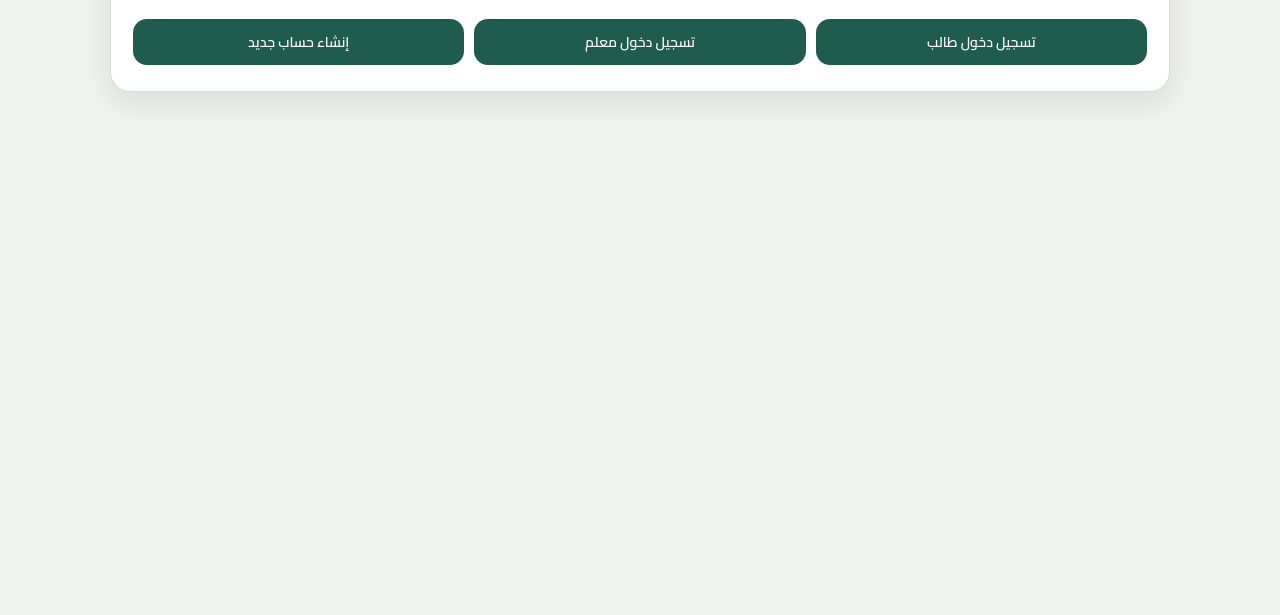
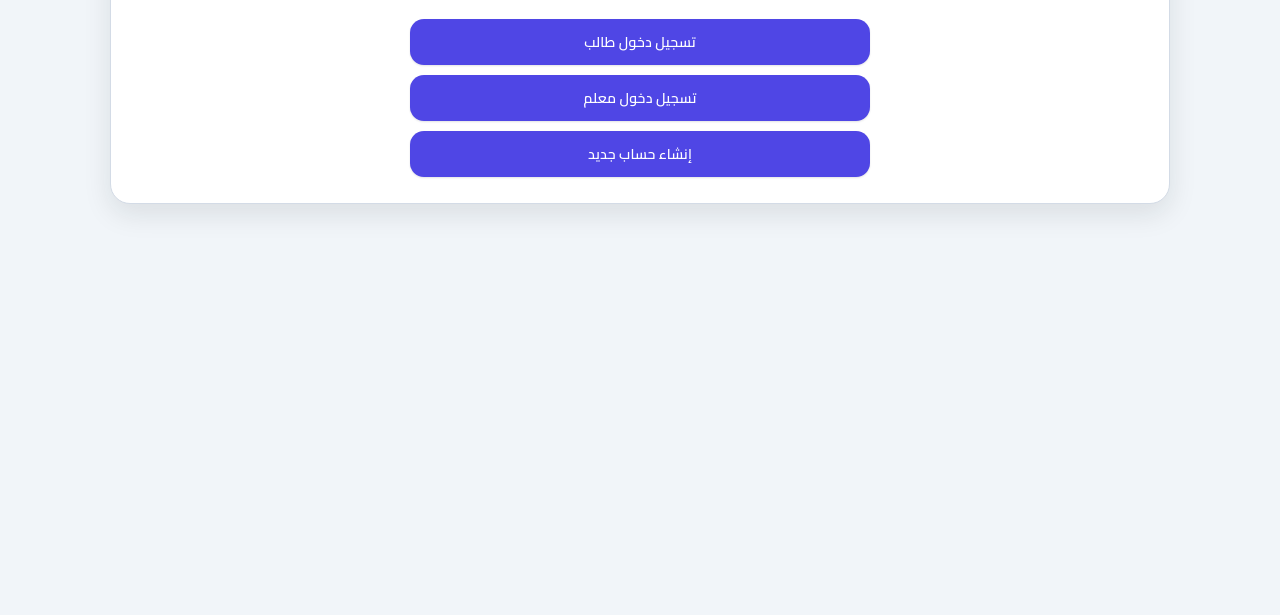
Before and after one commit to samuelayman/project1, a plain HTML site: page index.html in a window 1280 px wide. Shown: the part 185-800 px from the top of the page. Drawn offline with nearby package versions, Linux system fonts and the light colour scheme; no server answers.

Commit message:
Add files via upload

```diff
--- a/style.css
+++ b/style.css
@@ -4,31 +4,31 @@
    ========================================================= */
 
 :root {
-  --ink: #16221D;
-  --ink-soft: #55645C;
-  --paper: #EFF3EF;
+  --ink: #0F172A;
+  --ink-soft: #64748B;
+  --paper: #F1F5F9;
   --surface: #FFFFFF;
-  --surface-2: #E6ECE7;
-  --surface-3: #D3DED6;
+  --surface-2: #E8EDF4;
+  --surface-3: #D3DBE6;
 
-  --primary: #1F5C4E;
-  --primary-dark: #143F35;
-  --primary-tint: #E1EEE9;
+  --primary: #4F46E5;
+  --primary-dark: #4338CA;
+  --primary-tint: #EEF2FF;
 
-  --accent: #C97A2B;
-  --accent-tint: #F7E8D6;
+  --accent: #F59E0B;
+  --accent-tint: #FEF3C7;
 
-  --danger: #B3492F;
-  --danger-tint: #F5DED7;
+  --danger: #EF4444;
+  --danger-tint: #FEE2E2;
 
-  --warning: #C97A2B;
-  --warning-tint: #F7E8D6;
+  --warning: #F59E0B;
+  --warning-tint: #FEF3C7;
 
-  --info: #2B6E85;
-  --info-tint: #DCEBEF;
+  --info: #0EA5E9;
+  --info-tint: #E0F2FE;
 
-  --success: #1F5C4E;
-  --success-tint: #E1EEE9;
+  --success: #10B981;
+  --success-tint: #D1FAE5;
 
   --radius-sm: 8px;
   --radius-md: 14px;
@@ -40,40 +40,40 @@
   --font: "Cairo", "Segoe UI", "Tahoma", "Noto Sans Arabic", "Noto Kufi Arabic", sans-serif;
 
   /* ألوان نصوص رسائل النجاح/الخطأ (تتبدّل في الوضع الليلي لتباين أوضح) */
-  --msg-success-text: #15503F;
-  --msg-error-text: #7A2F1C;
+  --msg-success-text: #065F46;
+  --msg-error-text: #991B1B;
 }
 
 /* الوضع الليلي (Dark Mode) */
 body.dark-mode {
-  --ink: #E8EDEB;
-  --ink-soft: #A8B5AF;
-  --paper: #0D1419;
-  --surface: #1A2127;
-  --surface-2: #252D35;
-  --surface-3: #3A4450;
+  --ink: #E2E8F0;
+  --ink-soft: #94A3B8;
+  --paper: #0B1120;
+  --surface: #1E293B;
+  --surface-2: #273449;
+  --surface-3: #3A4A63;
 
-  --primary: #2D8B7A;
-  --primary-dark: #1F5C4E;
-  --primary-tint: #1A3A31;
+  --primary: #818CF8;
+  --primary-dark: #6366F1;
+  --primary-tint: #312E81;
 
-  --accent: #E8934D;
-  --accent-tint: #3D2815;
+  --accent: #FBBF24;
+  --accent-tint: #3B2F0B;
 
-  --danger: #E8725F;
-  --danger-tint: #4A2418;
+  --danger: #F87171;
+  --danger-tint: #4C1D1D;
 
-  --warning: #E8934D;
-  --warning-tint: #3D2815;
+  --warning: #FBBF24;
+  --warning-tint: #3B2F0B;
 
-  --info: #4BA5C9;
-  --info-tint: #1E3A48;
+  --info: #38BDF8;
+  --info-tint: #0B3A52;
 
-  --success: #2D8B7A;
-  --success-tint: #1A3A31;
+  --success: #34D399;
+  --success-tint: #06362A;
 
-  --msg-success-text: #93E8D3;
-  --msg-error-text: #F4B3A3;
+  --msg-success-text: #6EE7B7;
+  --msg-error-text: #FCA5A5;
 }
 
 * {
@@ -216,11 +216,14 @@ button {
   background: var(--primary);
   color: #ffffff;
   font-weight: 600;
+  box-shadow: 0 1px 2px rgba(15, 23, 42, 0.12);
+  letter-spacing: 0.2px;
 }
 
 button:hover {
   background: var(--primary-dark);
   transform: translateY(-1px);
+  box-shadow: 0 4px 12px rgba(15, 23, 42, 0.16);
 }
 
 button:active { transform: translateY(0); }
@@ -239,16 +242,16 @@ button:focus-visible {
 .secondary-btn:hover { background: var(--surface-2); color: var(--ink); }
 
 .delete-btn { background: var(--danger) !important; }
-.delete-btn:hover { background: #8f3922 !important; }
+.delete-btn:hover { background: #DC2626 !important; }
 
 .paid-btn { background: var(--success) !important; }
 .paid-btn:hover { background: var(--primary-dark) !important; }
 
 .unpaid-btn { background: var(--warning) !important; color: #2A1A0A !important; }
-.unpaid-btn:hover { background: #a8631f !important; }
+.unpaid-btn:hover { background: #D97706 !important; }
 
 .toggle-payment-btn { background: var(--info) !important; }
-.toggle-payment-btn:hover { background: #1f5261 !important; }
+.toggle-payment-btn:hover { background: #0284C7 !important; }
 
 .generate-btn {
   padding: 8px 12px;
@@ -257,24 +260,27 @@ button:focus-visible {
   white-space: nowrap;
   background: var(--accent);
 }
-.generate-btn:hover { background: #a8631f; }
+.generate-btn:hover { background: #D97706; }
 
 .month-btn { background: var(--accent); }
-.month-btn:hover { background: #a8631f; }
+.month-btn:hover { background: #D97706; }
 
 /* ---------- قوائم الأزرار: شبكة تتمدد على اللابتوب ---------- */
 .menu-buttons,
 .dashboard-buttons {
-  display: grid;
-  grid-template-columns: repeat(auto-fit, minmax(170px, 1fr));
+  display: flex;
+  flex-direction: column;
   gap: 10px;
+  max-width: 460px;
+  margin: 0 auto;
 }
 
 .class-selection {
-  display: grid;
-  grid-template-columns: repeat(auto-fit, minmax(170px, 1fr));
+  display: flex;
+  flex-direction: column;
   gap: 10px;
-  margin-bottom: 18px;
+  margin: 0 auto 18px;
+  max-width: 460px;
 }
 
 .search-container {
@@ -397,10 +403,11 @@ textarea { min-height: 80px; resize: vertical; }
 
 .scanner-container { text-align: center; }
 .scanner-controls {
-  display: grid;
-  grid-template-columns: repeat(auto-fit, minmax(150px, 1fr));
+  display: flex;
+  flex-direction: column;
   gap: 10px;
-  margin-top: 12px;
+  margin: 12px auto 0;
+  max-width: 460px;
 }
 
 #qrScanner video { max-width: 420px; margin: 0 auto; display: block; }
```
